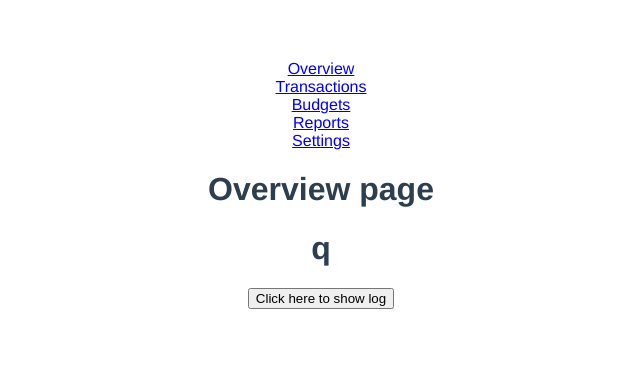
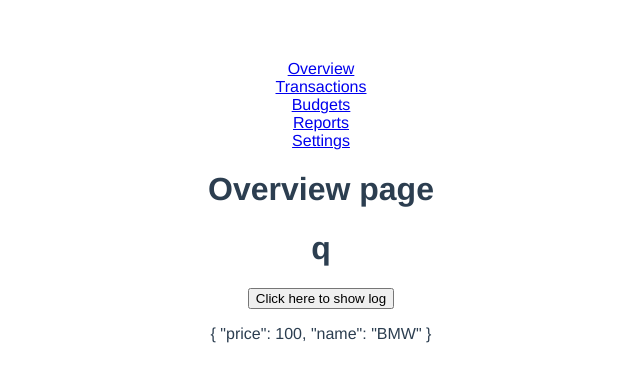
Before and after one commit to nguyenquan2707/vueRouter, a Vue app: page / in a window 1280 px wide. Shown: the top 382 px of the page, without its empty margins (319-959 px from the left). Built offline with nearby package versions, Linux system fonts and the light colour scheme.

Commit message:
reactive pratice

```diff
--- a/src/pages/home.vue
+++ b/src/pages/home.vue
@@ -3,25 +3,37 @@
   <h1>Overview page</h1>
   <h1>{{ firstName }}</h1>
   <button v-on:click="onChangeSomething()">Click here to show log</button>
+
+  <p>{{ car }}</p>
 </template>
 
 <script>
 //ref() reactive reference.
 //Có nhiều chức năng từ vue, khai báo như vậy là dùng chỉ thằng ref.
-import { ref } from "vue";
+import { ref, reactive } from "vue";
 export default {
   setup() {
     //Ref<String> firstName;
     let firstName = ref("q");
 
+    //car là Proxy object, vì vậy có thể truy cập nó trực tiếp mà
+    // ko cần phải thông qua value như ref().
+    let car = reactive({
+      price: 100,
+      name: "BMW",
+    });
+
     function onChangeSomething() {
       // Sẽ không thay đổi firstName, vì ko có reactive như bên hàm data() cũ, vậy phải làm sao.?
       console.log(firstName); //https://ibb.co/VTcfpq4
       firstName.value = "new Name";
+
+      car.name = "Winfast";
     }
     return {
       firstName,
       onChangeSomething,
+      car,
     };
   },
 };
```
